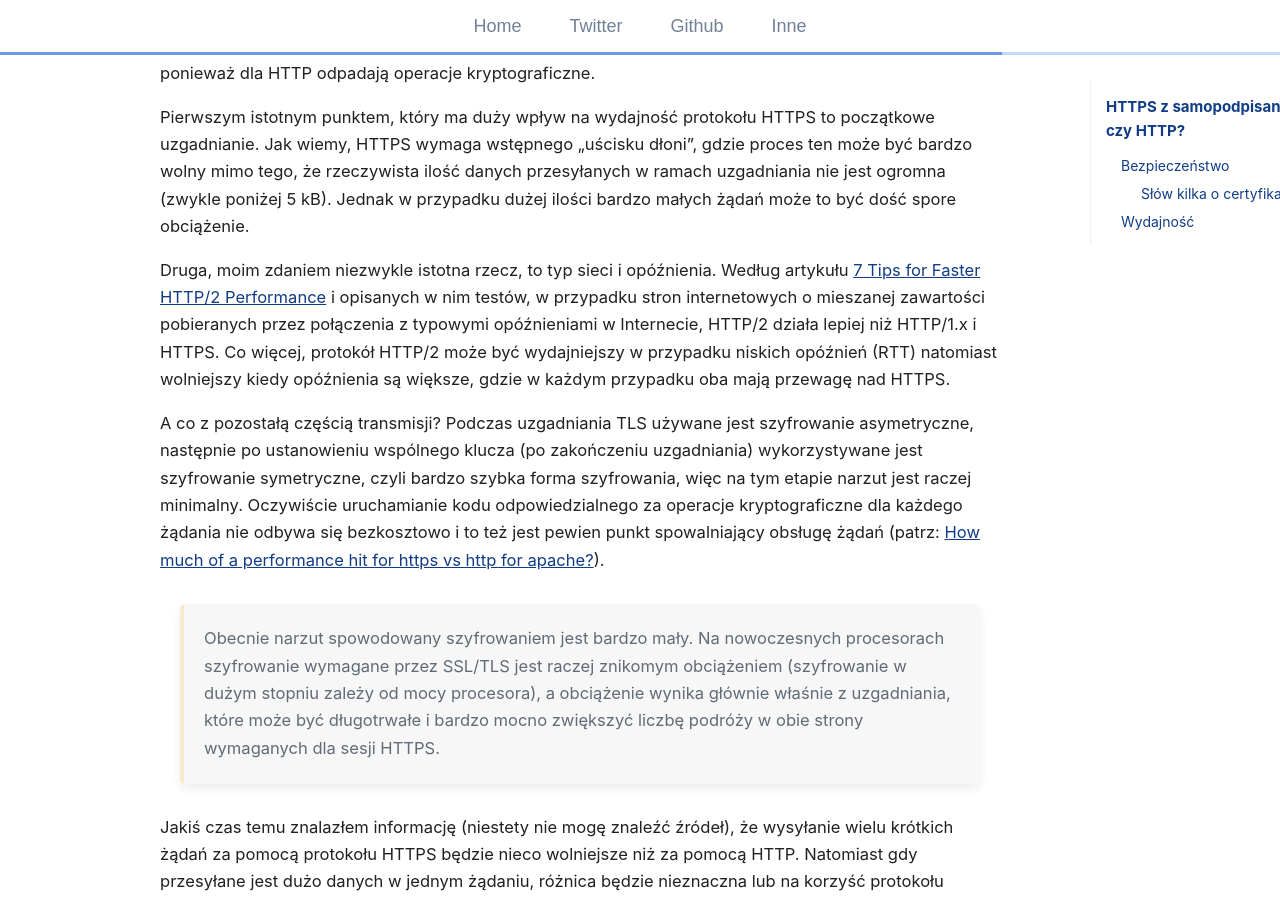
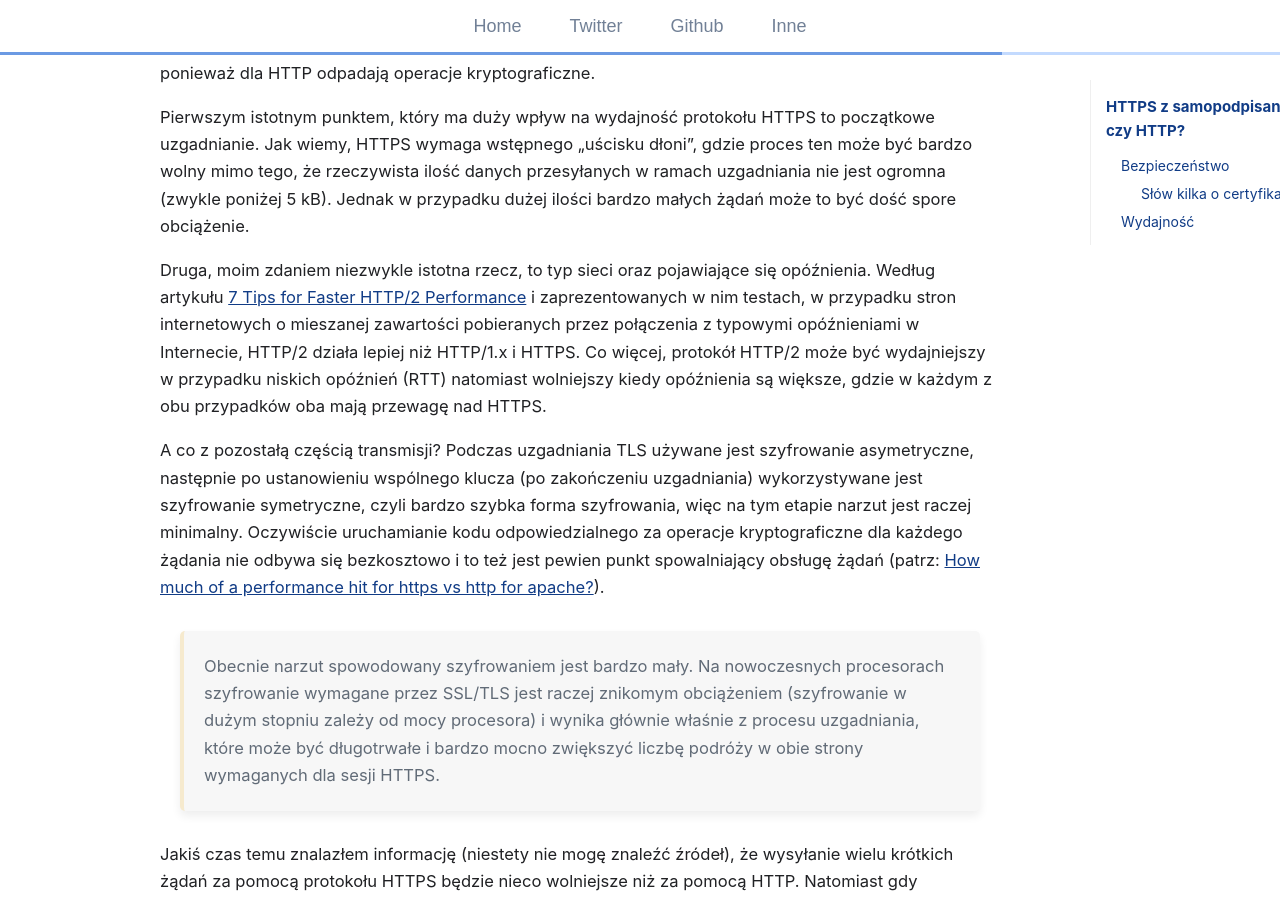
Before and after one commit to terrorizer1980/trimstray.github.io, a Jekyll site: the page built from _posts/2019-05-19-https_z_samopodpisanym_certyfikatem_czy_HTTP.md, in a window 1280 px wide and 900 px high, scrolled down 2782 px. Built offline with Jekyll 4.4.1, drawn with Linux system fonts in a browser that asks for light colours; comment, search, counter and statistics services are not loaded.

Commit message:
uncommited changes - signed-off-by: trimstray <trimstray@gmail.com>

```diff
--- a/_posts/2019-05-19-https_z_samopodpisanym_certyfikatem_czy_HTTP.md
+++ b/_posts/2019-05-19-https_z_samopodpisanym_certyfikatem_czy_HTTP.md
@@ -53,11 +53,11 @@ Ważną rzeczą, o której należy pamiętać, jest wydajność. Co ciekawe prot
 
 Pierwszym istotnym punktem, który ma duży wpływ na wydajność protokołu HTTPS to początkowe uzgadnianie. Jak wiemy, HTTPS wymaga wstępnego „uścisku dłoni”, gdzie proces ten może być bardzo wolny mimo tego, że rzeczywista ilość danych przesyłanych w ramach uzgadniania nie jest ogromna (zwykle poniżej 5 kB). Jednak w przypadku dużej ilości bardzo małych żądań może to być dość spore obciążenie.
 
-Druga, moim zdaniem niezwykle istotna rzecz, to typ sieci i opóźnienia. Według artykułu [7 Tips for Faster HTTP/2 Performance](https://dzone.com/articles/7-tips-for-faster-http2-performance) i opisanych w nim testów, w przypadku stron internetowych o mieszanej zawartości pobieranych przez połączenia z typowymi opóźnieniami w Internecie, HTTP/2 działa lepiej niż HTTP/1.x i HTTPS. Co więcej, protokół HTTP/2 może być wydajniejszy w przypadku niskich opóźnień (RTT) natomiast wolniejszy kiedy opóźnienia są większe, gdzie w każdym przypadku oba mają przewagę nad HTTPS.
+Druga, moim zdaniem niezwykle istotna rzecz, to typ sieci oraz pojawiające się opóźnienia. Według artykułu [7 Tips for Faster HTTP/2 Performance](https://dzone.com/articles/7-tips-for-faster-http2-performance) i zaprezentowanych w nim testach, w przypadku stron internetowych o mieszanej zawartości pobieranych przez połączenia z typowymi opóźnieniami w Internecie, HTTP/2 działa lepiej niż HTTP/1.x i HTTPS. Co więcej, protokół HTTP/2 może być wydajniejszy w przypadku niskich opóźnień (RTT) natomiast wolniejszy kiedy opóźnienia są większe, gdzie w każdym z obu przypadków oba mają przewagę nad HTTPS.
 
 A co z pozostałą częścią transmisji? Podczas uzgadniania TLS używane jest szyfrowanie asymetryczne, następnie po ustanowieniu wspólnego klucza (po zakończeniu uzgadniania) wykorzystywane jest szyfrowanie symetryczne, czyli bardzo szybka forma szyfrowania, więc na tym etapie narzut jest raczej minimalny. Oczywiście uruchamianie kodu odpowiedzialnego za operacje kryptograficzne dla każdego żądania nie odbywa się bezkosztowo i to też jest pewien punkt spowalniający obsługę żądań (patrz: [How much of a performance hit for https vs http for apache?](https://serverfault.com/q/43692)).
 
-  > Obecnie narzut spowodowany szyfrowaniem jest bardzo mały. Na nowoczesnych procesorach szyfrowanie wymagane przez SSL/TLS jest raczej znikomym obciążeniem (szyfrowanie w dużym stopniu zależy od mocy procesora), a obciążenie wynika głównie właśnie z uzgadniania, które może być długotrwałe i bardzo mocno zwiększyć liczbę podróży w obie strony wymaganych dla sesji HTTPS.
+  > Obecnie narzut spowodowany szyfrowaniem jest bardzo mały. Na nowoczesnych procesorach szyfrowanie wymagane przez SSL/TLS jest raczej znikomym obciążeniem (szyfrowanie w dużym stopniu zależy od mocy procesora) i wynika głównie właśnie z procesu uzgadniania, które może być długotrwałe i bardzo mocno zwiększyć liczbę podróży w obie strony wymaganych dla sesji HTTPS.
 
 Jakiś czas temu znalazłem informację (niestety nie mogę znaleźć źródeł), że wysyłanie wielu krótkich żądań za pomocą protokołu HTTPS będzie nieco wolniejsze niż za pomocą HTTP. Natomiast gdy przesyłane jest dużo danych w jednym żądaniu, różnica będzie nieznaczna lub na korzyść protokołu HTTPS (pamiętajmy także o pamięci podręcznej dla sesji TLS, w NGINX będzie to dyrektywa `ssl_session_cache`) — stąd koszt wydajności nie jest już tak istotny, jak kiedyś. Ponadto w sytuacji dużego opóźnienia i dobrej przepustowości wiele małych żądań może działać znacznie gorzej niż jedno duże.
 
```
